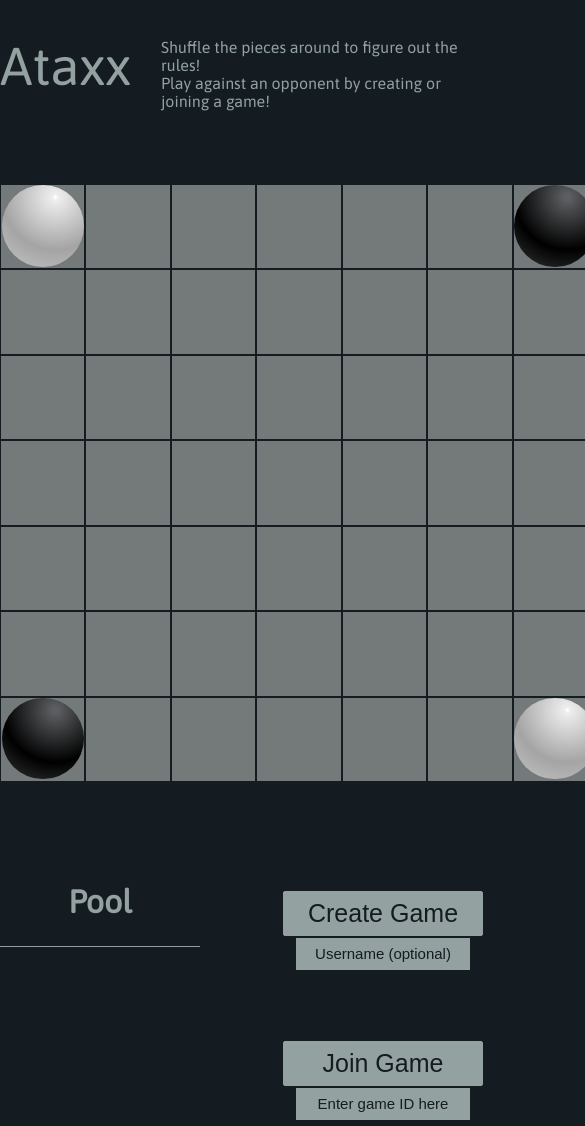
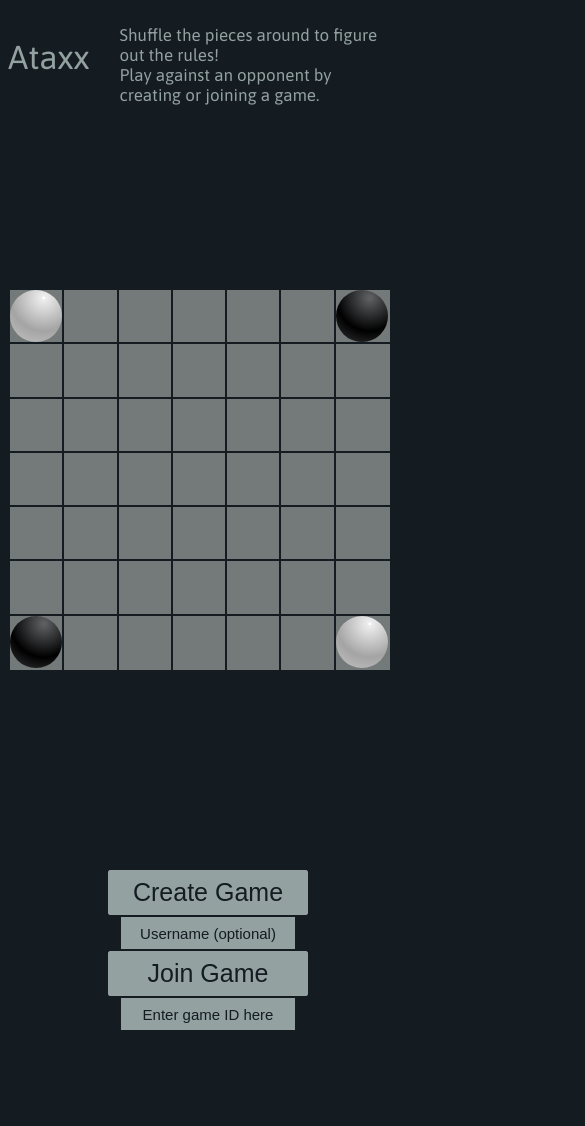
Before and after one commit to ysicg/wataxx, a website: page client/index.html in a window 390 px wide. Shown: the top 1126 px of the page, 585 px wide, since content can reach past the window. Drawn offline with Linux system fonts and the light colour scheme.

Commit message:
more css breakpoints

```diff
--- a/client/index.html
+++ b/client/index.html
@@ -20,10 +20,11 @@
 					<a href= "https://wataxx.herokuapp.com" style="text-decoration: none;"> Ataxx </a>
 				</div>
 				<div id="title-msg">
-					<p><br>Shuffle the pieces around to figure out the rules!</p>
-					<p>Play against an opponent by creating or joining a game!</p>
+					<p>Shuffle the pieces around to figure out the rules!<br>
+					Play against an opponent by creating or joining a game.</p>
 				</div>
 			</div>
+
 
 
 				<div id="pool">
@@ -52,6 +53,7 @@
 
 
 				<div id="msgBoard">
+					<div id = "startGame">
 					<div id = "create">
 						<button id='btnCreate' class="btn"> Create Game </button>
 						<input type='text' id="userNameField" placeholder="Username (optional)">
@@ -59,6 +61,7 @@
 					<div id = "join">
 						<button id="btnJoin" class="btn"> Join Game </button>
 						<input type='text' id="txtGameID" placeholder="Enter game ID here">
+					</div>
 					</div>
 					<div id="msgs"> </div>
 					<div id="msgs2"> </div>
@@ -69,11 +72,9 @@
 
 
 
-			<footer>
 				<div class="foot">
 					<span class="transL">&mdash;</span><a href="https://github.com/ysicg/wataxx" title="github">Source Code</a> <span class="transR">&mdash;</span>
 				</div>
-			</footer>
 		</div>
 			<script src="client.js"></script>
 
--- a/client/style.css
+++ b/client/style.css
@@ -1,7 +1,4 @@
 @import url('https://fonts.googleapis.com/css2?family=Asap&display=swap');
-* {
-	margin: auto;
-}
 	/* initial colors: * --fg: #141c21; --bg: #93a1a1; */
 
 /* global variables */
@@ -34,29 +31,37 @@ body {
 	display: grid;
 	height: 100vh;
 
-	grid-template-columns: 0.8fr 650px 0.8fr;
-	grid-template-rows: 0.7fr 3fr 0.2fr;
+	grid-template-columns: 0.3fr 650px 500px;
+	grid-template-rows: 0.5fr 3fr 0.2fr;
 	grid-template-areas:
-	'nav nav nav'
+	'nav1 nav2 nav3'
 	'pool board msgs'
 	'footer footer footer';
 	grid-gap: 3rem;
+	align-items: center;
+	justify-items: center;
 
 }
 .nav {
-	grid-area: nav;
+	grid-area: nav2;
 	display:inline-flex;
+	height:100%;
 	gap:30px;
-	margin-top:20px;
+	align-items: center;
+	justify-items: center;
 }
 
 
 
 #title {
-	font-size:53px;
+	font-size:68px;
+	margin-bottom:0;
 }
 #title a {
 	color: var(--fg);
+}
+#title-msg p {
+	margin-bottom:0 !important;
 }
 
 
@@ -67,16 +72,17 @@ body {
 	background-color: inherit;
 	grid-area: pool;
 	grid-template-rows: 90px repeat(10, 1fr);
-	text-align: center;
+	align-items: center;
+	justify-self: end;
 	margin-right: 20px;
 }
 
 #pool h1 {
-	display: flex;
+	display:flex;
 	justify-content:center;
-	align-items: center;
-	width: 100%;
-	height: 100%;
+	align-items:center;
+	height:100%;
+	width:100%;
 	border-bottom: 1px solid var(--fg);
 }
 
@@ -92,11 +98,11 @@ body {
 	background-color: var(--fg);
 }
 .board {
-
 	display:grid;
 	grid-template-columns: repeat(7, 1fr);
 	grid-template-rows: repeat(7, 1fr);
-	grid-gap:0;
+	height:630px;
+	width:630px;
 	background-color: var(--bg);
 	grid-area: board;
 }
@@ -108,14 +114,29 @@ body {
 	width:100%;
 	background-color: inherit;
 	grid-area:msgs;
+	justify-self:start;
+/*	grid-template-rows: 150px 150px repeat(3, 1fr); */
 	grid-template-rows: 150px 150px repeat(3, 1fr);
-	text-align: center;
 	line-height: 150%;
 	margin-left:10px;
+	align-items: center;
+	justify-items: center;
+	text-align:center;
 }
 
-#create, #join {
+#startGame {
 	display:grid;
+	width:100%;
+	justify-self:start;
+	grid-template-columns: 1fr 1fr;
+	justify-items: center;
+	align-items: center;
+}
+
+#create {
+	display:grid;
+}
+#join {
 }
 .btn {
 	color:var(--bg);
@@ -145,6 +166,7 @@ input {
 	width: 170px;
 	height: 30px;
 	font-size: 15px;
+	justify-self:center;
 }
 
 ::placeholder{
@@ -154,10 +176,10 @@ input {
 
 .cell {
 	background: #747979;
-	width: 83.4333px;
-	height: 83.4333px;
+	width: 100%;
+	height: 100%;
 	border-radius: 0%;
-	border: 1px solid var(--bg);
+	border: 2px solid var(--bg);
 }
 .legal-square {
 	width:inherit;
@@ -166,8 +188,8 @@ input {
 	background: #b3b3b3 ;
 }
 
-.w { width:98%; height:98%; border-radius: 50%; background: var(--white-sphere) }
-.b { width:98%; height:98%; border-radius: 50%; background: var(--black-sphere) }
+.w { width:96%; height:96%; border-radius: 50%; background: var(--white-sphere) }
+.b { width:96%; height:96%; border-radius: 50%; background: var(--black-sphere) }
 
 
 .clicked-p {
@@ -176,9 +198,8 @@ input {
 	border-radius: 50%;
 }
 
-footer {
+.foot {
 	bottom:0;
-	padding-top: 10px;
 	width:100%;
 	grid-area:footer;
 	text-align:center;
@@ -198,27 +219,97 @@ footer {
 .foot:hover .transR { transform: translate(120%); }
 .foot:hover .transL { transform: translateX(-120%); }
 
+@media only screen and (max-width:1400px){
+	.container {
+	grid-template-columns: 0.3fr 650px 300px;
+}
+	#msgBoard {
+		grid-template-rows: 200px repeat(3, 1fr)
+	}
+	#startGame {
+		grid-template-columns: 1fr;
+		grid-template-rows: 1fr 1fr;
+		justify-content:start;
+	}
+}
+@media only screen and (max-width: 1000px) {
 
-@media only screen and (max-width: 1000px) {
 	.container {
-		grid-template-columns: 650px auto;
-		grid-template-rows: 0.8fr 650px  1fr 0.2fr;
+		grid-template-columns: 650px 300px;
+		grid-template-rows: 0.8fr 650px 1fr 0.2fr;
 		grid-template-areas:
-		'nav nav'
+		'nav2 nav3'
 		'board msgs'
 		'pool pool'
 		'footer footer';
 	}
 
 }
-@media only screen and (max-width: 750px) {
+@media only screen and (max-width: 900px) {
 	.container {
 		grid-template-columns: 1fr 1fr;
-		grid-template-rows: 0.8fr 650px 1fr 1fr 0.2fr;
+		grid-template-rows: 0.8fr 650px 1fr 0.2fr;
 		grid-template-areas:
-		'nav nav'
+		'nav2 nav2'
 		'board board'
 		'pool msgs'
 		'footer footer';
 	}
+	#pool {
+		justify-self:center;
+	}
 }
+@media only screen and (max-width: 635px) {
+	.board {
+		height:530px;
+		width:530px;
+	}
+}
+
+@media only screen and (max-width: 540px) {
+	.container {
+		grid-template-columns: 1fr;
+		grid-template-rows: 0.8fr 650px 1fr 1fr 0.2fr;
+		grid-template-areas:
+		'nav2'
+		'board'
+		'msgs'
+		'pool'
+		'footer';
+	}
+	.board {
+		height:500px;
+		width:500px;
+	}
+}
+@media only screen and (max-width: 500px) {
+	.board {
+		height:430px;
+		width:430px;
+	}
+@media only screen and (max-width: 460px) {
+	.board {
+		height:400px;
+		width:400px;
+	}
+	#title {
+		font-size:33px;
+		margin-bottom:0;
+	}
+	#title-msg {
+		font-size: 17px;
+	}
+}
+}
+@media only screen and (max-width: 440px) {
+	.board {
+		height:380px;
+		width:380px;
+	}
+}
+@media only screen and (max-width: 375px) {
+	.board {
+		height:370px;
+		width:370px;
+	}
+}
```
